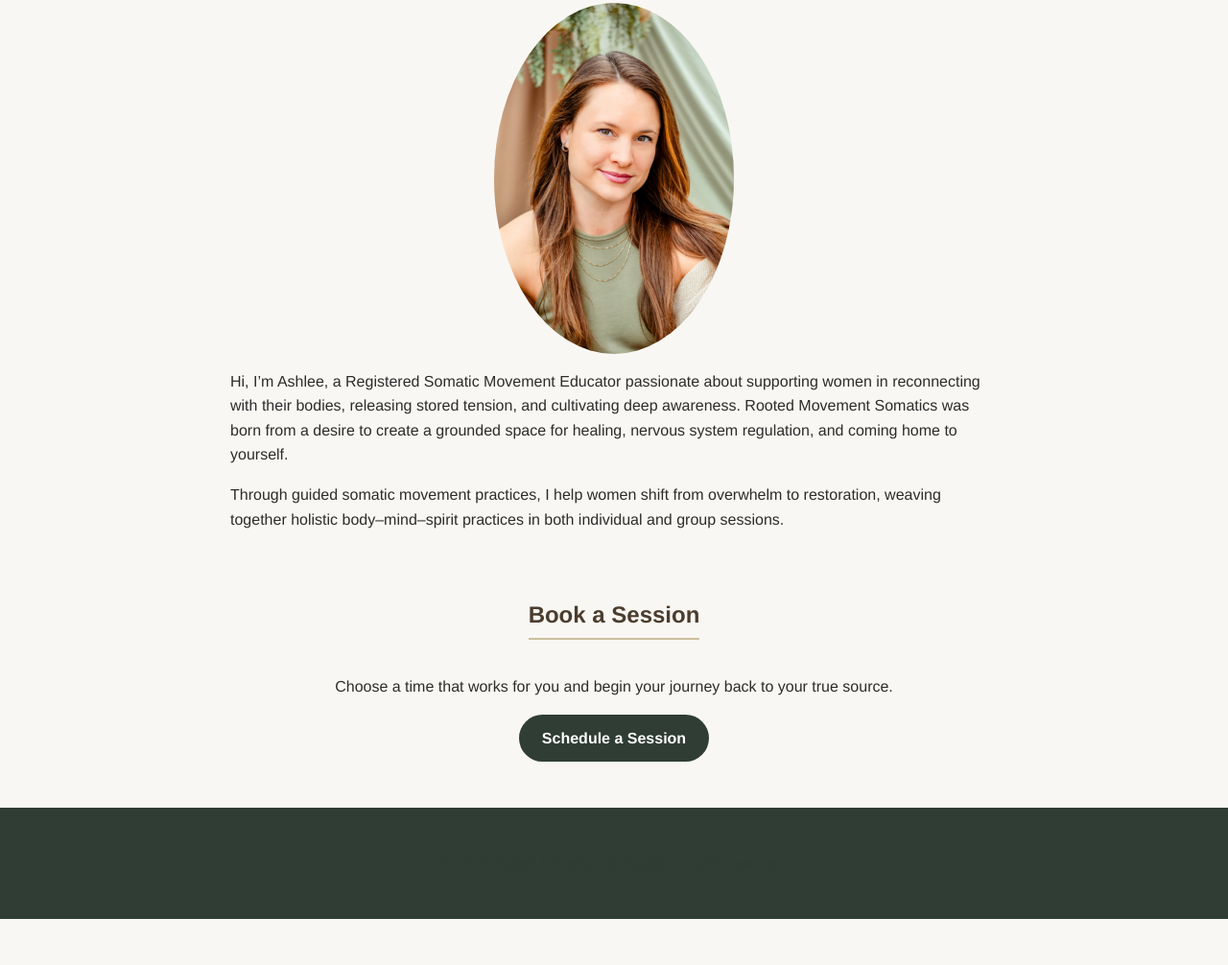
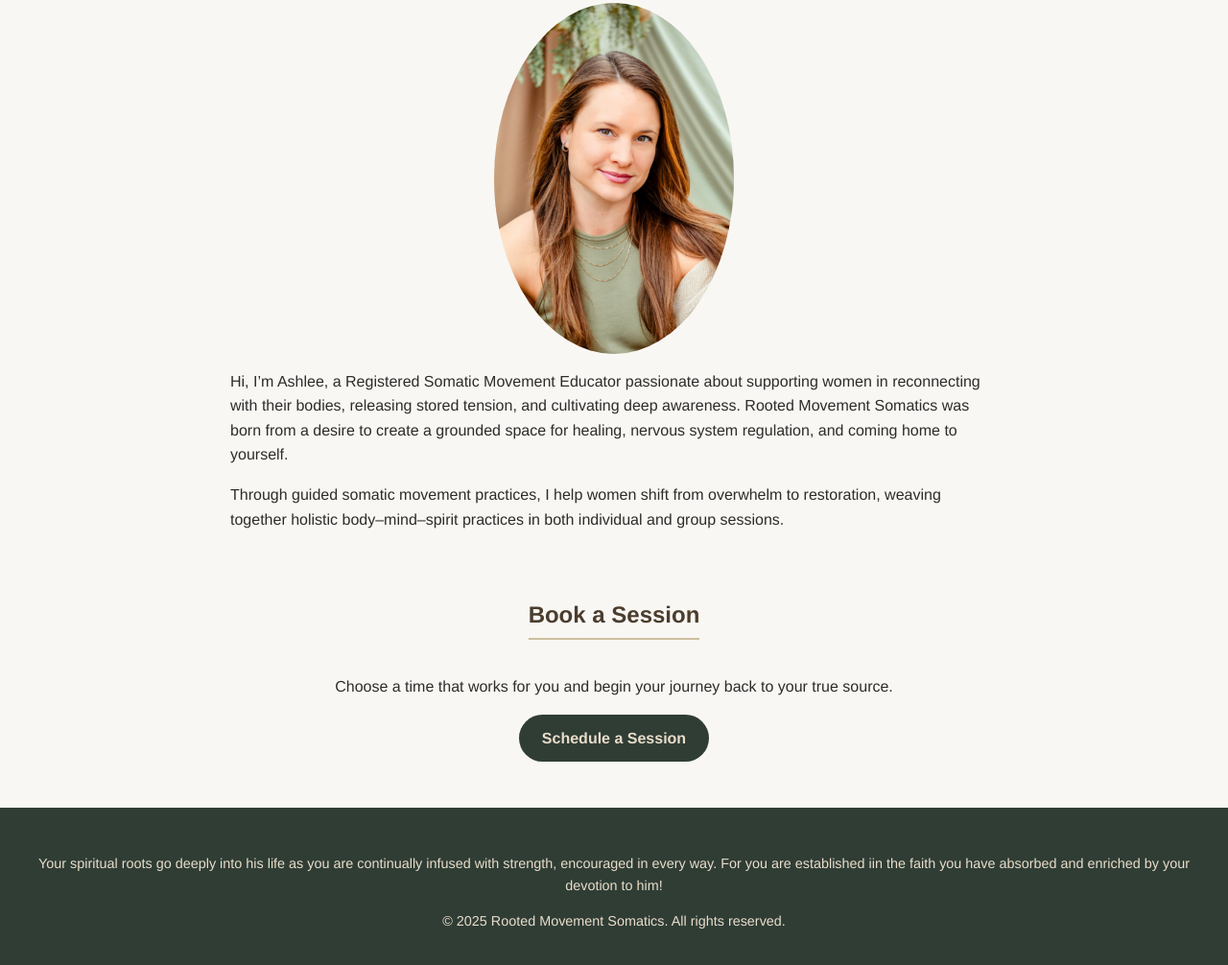
Before and after one commit to DreamTravler7/Rooted-Movement-Site, a plain HTML site: page index.html in a window 1280 px wide. Shown: the part 1064-2070 px from the top of the page at 96% size. Before the commit the page ends 2022 px from the top, so only its background shows below. Drawn offline with Linux system fonts and the light colour scheme.

Commit message:
Update index.html

```diff
--- a/index.html
+++ b/index.html
@@ -14,7 +14,7 @@
     }
     header {
       background-color: #2F3D35;
-      color: #fff;
+      color: #EADDCA;
       text-align: center;
       padding: 2rem 1rem;
       position: relative;
@@ -80,7 +80,7 @@
     .schedule a {
       display: inline-block;
       background-color: #2F3D35;
-      color: #fff;
+      color: #EADDCA;
       padding: 0.75rem 1.5rem;
       border-radius: 30px;
       text-decoration: none;
@@ -94,7 +94,7 @@
       text-align: center;
       padding: 2rem 1rem;
       background-color: #2F3D35;
-      color: #2F3D35;
+      color: #EADDCA;
       font-size: 0.9rem;
       margin-top: 3rem;
     }
@@ -129,6 +129,7 @@
   </section>
 
   <footer>
+    <p> Your spiritual roots go deeply into his life as you are continually infused with strength, encouraged in every way. For you are established iin the faith you have absorbed and enriched by your devotion to him!<p/>
     <p>&copy; 2025 Rooted Movement Somatics. All rights reserved.</p>
   </footer>
 </body>
```
